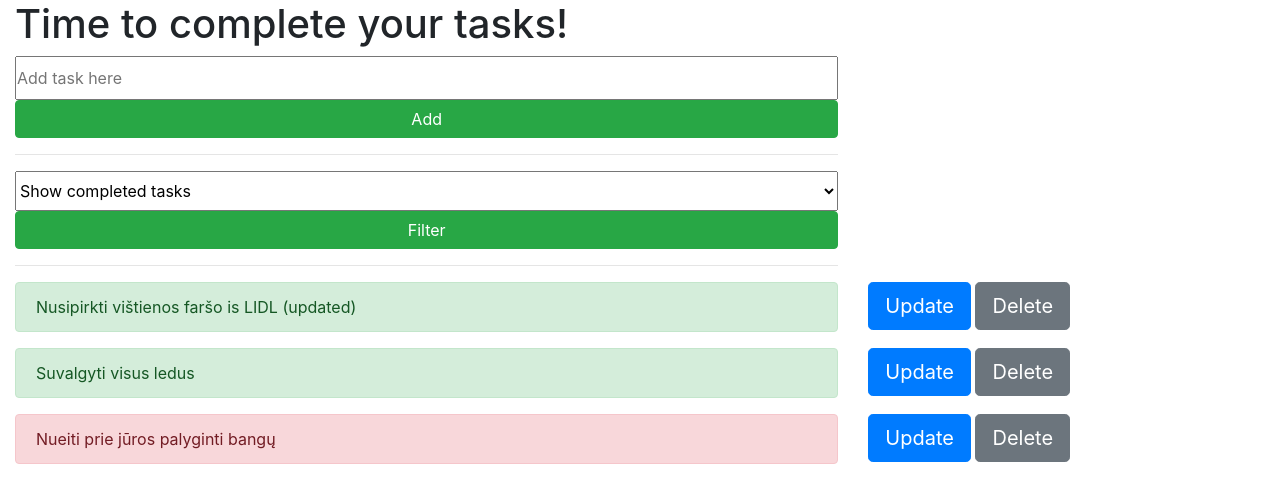
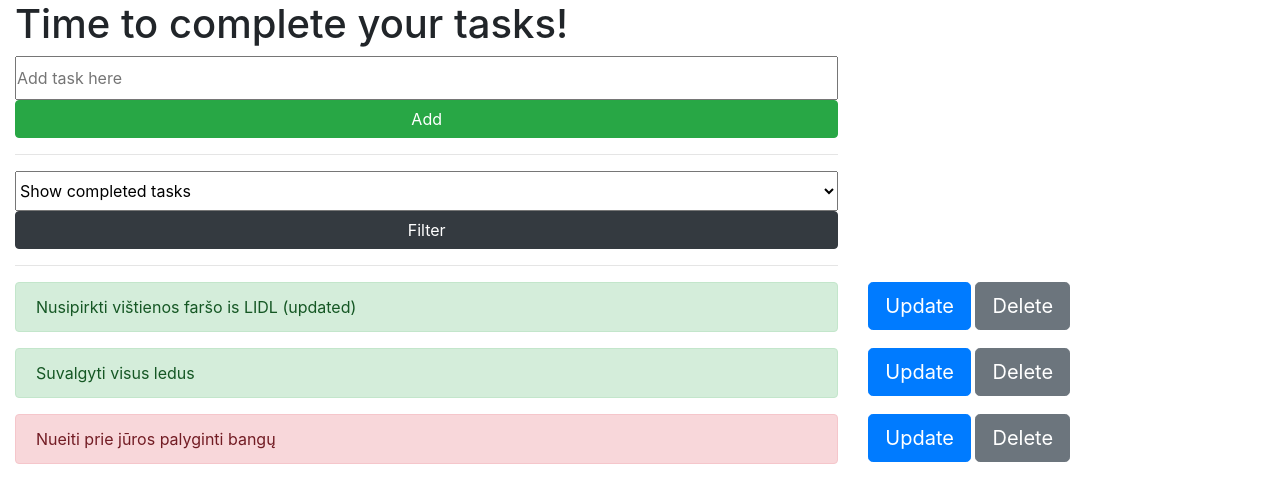
Before and after one commit to motiejusd/django_projects, a Django app: page /todolist/ in a window 1280 px wide. Shown: the top 489 px of the page. Run offline with Django 3.2, Linux system fonts and the light colour scheme; data comes from the database, SQL or seed files in the repository; both versions use the stored data as it was after the commit.

Commit message:
added some non-essential stylings

```diff
--- a/todolist/templates/todolist/main.html
+++ b/todolist/templates/todolist/main.html
@@ -20,7 +20,7 @@
       </select>
       </div>
       <div class="col-md-8">
-      <input type="submit" value="Filter" class="btn btn-success">
+      <input type="submit" value="Filter" class="btn btn-dark">
       <hr></div>
     </div>
   </form>
--- a/todolist/templates/todolist/update.html
+++ b/todolist/templates/todolist/update.html
@@ -9,7 +9,7 @@
         </div>
         <div class="row">
           <div class="col-md-8">
-            <input type="submit" name="Update task" value="Update" class="btn btn-success">
+            <input type="submit" name="Update task" value="Update" class="btn btn-primary btn-md inactive" role="button" aria-pressed="true">
           </div>
           <div class="col-md-4">
         <a href="{% url 'todolist:index' %}" class="btn btn-primary btn-md inactive" role="button" aria-pressed="true">Go back</a>
```
Also changed, not shown: db.sqlite3.
